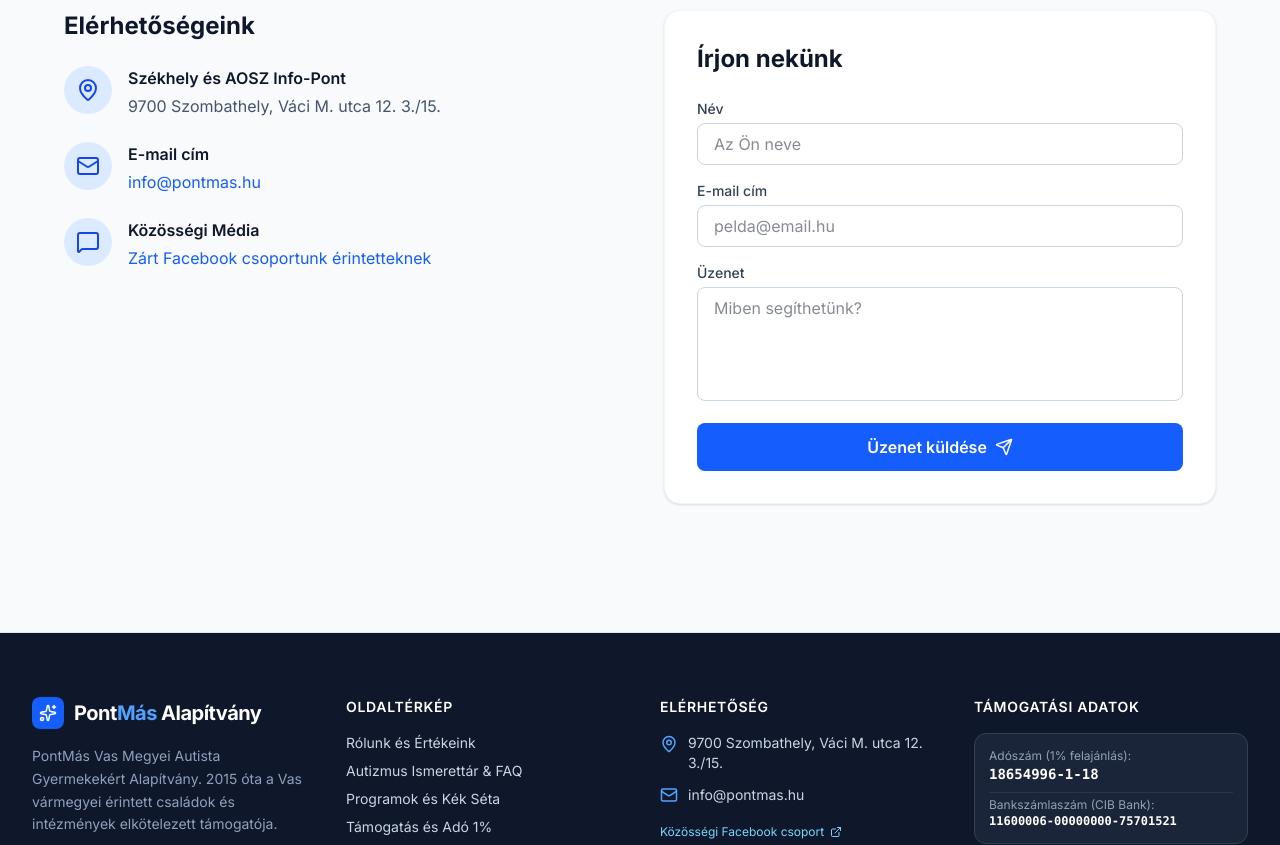
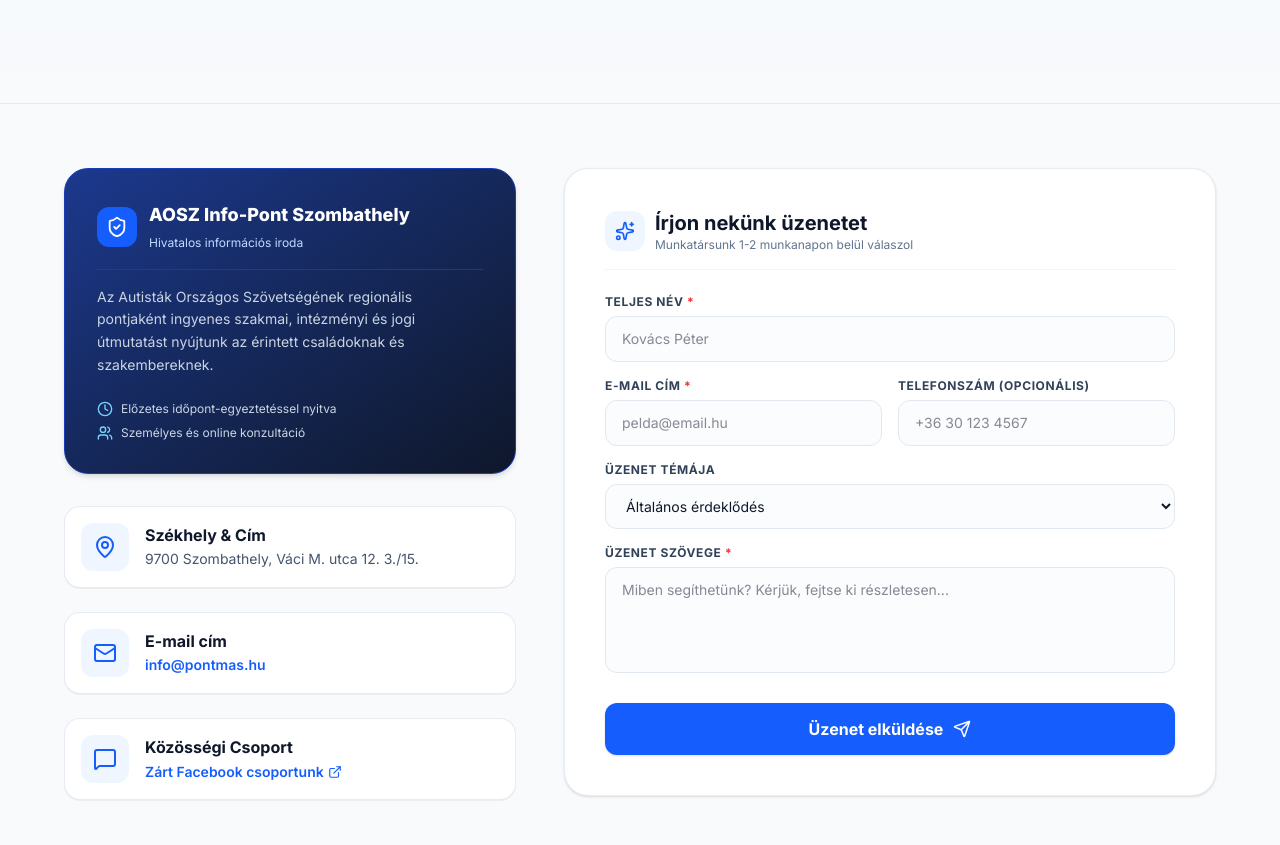
Before and after one commit to pohi99999/pontmas, a Next.js app: page /kapcsolat in a window 1280 px wide. Shown: the part 360-1205 px from the top of the page. Built offline with nearby package versions, Linux system fonts and the light colour scheme.

Commit message:
feat(contact): Revamp Contact page with AOSZ Info-Point details, interactive validated ContactForm

```diff
--- a/src/app/kapcsolat/page.tsx
+++ b/src/app/kapcsolat/page.tsx
@@ -1,62 +1,112 @@
-import { MapPin, Mail, MessageSquare } from 'lucide-react';
+import { MapPin, Mail, MessageSquare, Clock, ShieldCheck, Sparkles, ExternalLink, Users } from 'lucide-react';
+import SectionHeader from '@/components/ui/SectionHeader';
 import ContactForm from '@/components/forms/ContactForm';
 
 export default function KapcsolatPage() {
   return (
-    <div className="pb-16">
-      <section className="bg-slate-50 pt-12 pb-16 border-b border-slate-200">
-        <div className="container mx-auto px-4 text-center">
-          <h1 className="text-4xl font-extrabold text-slate-900 mb-4">Kapcsolat</h1>
-          <p className="max-w-2xl mx-auto text-lg text-slate-600">
-            Lépjen velünk kapcsolatba kérdéseivel, vagy látogasson el az AOSZ Info-Pont irodába Szombathelyen.
-          </p>
+    <div className="pb-20">
+
+      {/* 1. Fejléc szekció */}
+      <section className="bg-gradient-to-b from-blue-50/80 to-slate-50 pt-16 pb-16 md:pt-20 md:pb-20 border-b border-slate-200/80">
+        <div className="container mx-auto px-4 sm:px-6 lg:px-8 text-center">
+          <SectionHeader
+            badge="Elérhetőség"
+            badgeIcon={<Sparkles size={14} />}
+            title="Lépjen kapcsolatba velünk!"
+            subtitle="Forduljon hozzánk bizalommal kérdéseivel, tanácsadási igényével, vagy látogasson el személyesen szombathelyi AOSZ Info-Pont irodánkba."
+            align="center"
+          />
         </div>
       </section>
 
-      <section className="container mx-auto px-4 py-16">
-        <div className="max-w-6xl mx-auto grid md:grid-cols-2 gap-12">
+      {/* 2. Kapcsolati és Irodai Információk + Form */}
+      <section className="container mx-auto px-4 sm:px-6 lg:px-8 py-16">
+        <div className="max-w-6xl mx-auto grid lg:grid-cols-12 gap-12">
 
-          {/* Elérhetőségek */}
-          <div>
-            <h2 className="text-2xl font-bold text-slate-900 mb-6">Elérhetőségeink</h2>
-            <div className="space-y-6 mb-8">
-              <div className="flex items-start">
-                <div className="bg-blue-100 p-3 rounded-full text-blue-700 mr-4 flex-shrink-0">
+          {/* Bal oszlop: Elérhetőségek és AOSZ Info-Pont */}
+          <div className="lg:col-span-5 space-y-8">
+
+            {/* AOSZ Info-Pont Doboz */}
+            <div className="bg-gradient-to-br from-blue-900 to-slate-900 text-white rounded-3xl p-8 shadow-md border border-blue-800 space-y-4">
+              <div className="flex items-center gap-3 border-b border-blue-800/80 pb-4">
+                <div className="w-10 h-10 rounded-xl bg-blue-600 flex items-center justify-center text-white">
+                  <ShieldCheck size={22} />
+                </div>
+                <div>
+                  <h3 className="font-extrabold text-lg">AOSZ Info-Pont Szombathely</h3>
+                  <span className="text-xs text-blue-200">Hivatalos információs iroda</span>
+                </div>
+              </div>
+
+              <p className="text-sm text-slate-300 leading-relaxed">
+                Az Autisták Országos Szövetségének regionális pontjaként ingyenes szakmai, intézményi és jogi útmutatást nyújtunk az érintett családoknak és szakembereknek.
+              </p>
+
+              <div className="pt-2 space-y-2 text-xs text-slate-300">
+                <div className="flex items-center gap-2">
+                  <Clock size={16} className="text-sky-300 flex-shrink-0" />
+                  <span>Előzetes időpont-egyeztetéssel nyitva</span>
+                </div>
+                <div className="flex items-center gap-2">
+                  <Users size={16} className="text-sky-300 flex-shrink-0" />
+                  <span>Személyes és online konzultáció</span>
+                </div>
+              </div>
+            </div>
+
+            {/* Közvetlen elérhetőségek */}
+            <div className="space-y-6">
+              <div className="flex items-start gap-4 p-4 rounded-2xl bg-white border border-slate-200/80 shadow-2xs">
+                <div className="w-12 h-12 rounded-xl bg-blue-50 text-blue-600 flex items-center justify-center flex-shrink-0">
                   <MapPin size={24} />
                 </div>
                 <div>
-                  <h3 className="font-semibold text-slate-900">Székhely és AOSZ Info-Pont</h3>
-                  <p className="text-slate-600 mt-1">9700 Szombathely, Váci M. utca 12. 3./15.</p>
+                  <h4 className="font-bold text-slate-900 text-base">Székhely & Cím</h4>
+                  <p className="text-slate-600 text-sm mt-0.5">9700 Szombathely, Váci M. utca 12. 3./15.</p>
                 </div>
               </div>
-              <div className="flex items-start">
-                <div className="bg-blue-100 p-3 rounded-full text-blue-700 mr-4 flex-shrink-0">
+
+              <div className="flex items-start gap-4 p-4 rounded-2xl bg-white border border-slate-200/80 shadow-2xs">
+                <div className="w-12 h-12 rounded-xl bg-blue-50 text-blue-600 flex items-center justify-center flex-shrink-0">
                   <Mail size={24} />
                 </div>
                 <div>
-                  <h3 className="font-semibold text-slate-900">E-mail cím</h3>
-                  <a href="mailto:info@pontmas.hu" className="text-blue-600 hover:underline mt-1 block">info@pontmas.hu</a>
+                  <h4 className="font-bold text-slate-900 text-base">E-mail cím</h4>
+                  <a href="mailto:info@pontmas.hu" className="text-blue-600 hover:text-blue-800 font-semibold text-sm mt-0.5 block">
+                    info@pontmas.hu
+                  </a>
                 </div>
               </div>
-              <div className="flex items-start">
-                <div className="bg-blue-100 p-3 rounded-full text-blue-700 mr-4 flex-shrink-0">
+
+              <div className="flex items-start gap-4 p-4 rounded-2xl bg-white border border-slate-200/80 shadow-2xs">
+                <div className="w-12 h-12 rounded-xl bg-blue-50 text-blue-600 flex items-center justify-center flex-shrink-0">
                   <MessageSquare size={24} />
                 </div>
                 <div>
-                  <h3 className="font-semibold text-slate-900">Közösségi Média</h3>
-                  <a href="https://www.facebook.com/groups/1622445488007296/?locale=hu_HU" target="_blank" rel="noopener noreferrer" className="text-blue-600 hover:underline mt-1 block">
-                    Zárt Facebook csoportunk érintetteknek
+                  <h4 className="font-bold text-slate-900 text-base">Közösségi Csoport</h4>
+                  <a
+                    href="https://www.facebook.com/groups/1622445488007296/?locale=hu_HU"
+                    target="_blank"
+                    rel="noopener noreferrer"
+                    className="text-blue-600 hover:text-blue-800 font-semibold text-sm mt-0.5 inline-flex items-center gap-1"
+                  >
+                    <span>Zárt Facebook csoportunk</span>
+                    <ExternalLink size={14} />
                   </a>
                 </div>
               </div>
             </div>
+
           </div>
 
-          {/* Dinamikus Üzenetküldő űrlap */}
-          <ContactForm />
+          {/* Jobb oszlop: Kapcsolati űrlap */}
+          <div className="lg:col-span-7">
+            <ContactForm />
+          </div>
 
         </div>
       </section>
+
     </div>
   );
 }
--- a/src/components/forms/ContactForm.tsx
+++ b/src/components/forms/ContactForm.tsx
@@ -1,56 +1,189 @@
 "use client";
 
-import { useState } from 'react';
-import { Send, CheckCircle2 } from 'lucide-react';
+import React, { useState } from 'react';
+import { Send, CheckCircle2, Sparkles, AlertCircle } from 'lucide-react';
+import Button from '@/components/ui/Button';
 
 export default function ContactForm() {
+  const [formData, setFormData] = useState({
+    nev: '',
+    email: '',
+    telefon: '',
+    tema: 'altalanos',
+    uzenet: '',
+  });
   const [isSubmitting, setIsSubmitting] = useState(false);
   const [isSuccess, setIsSuccess] = useState(false);
+  const [errorMsg, setErrorMsg] = useState('');
+
+  const handleChange = (e: React.ChangeEvent<HTMLInputElement | HTMLTextAreaElement | HTMLSelectElement>) => {
+    const { name, value } = e.target;
+    setFormData(prev => ({ ...prev, [name]: value }));
+  };
 
   const handleSubmit = async (e: React.FormEvent<HTMLFormElement>) => {
     e.preventDefault();
+    setErrorMsg('');
+
+    if (!formData.nev || !formData.email || !formData.uzenet) {
+      setErrorMsg('Kérjük, töltse ki az összes kötelező mezőt!');
+      return;
+    }
+
     setIsSubmitting(true);
 
-    // Szimulált API hívás (később ide jöhet a valós webhook vagy API route)
-    setTimeout(() => {
+    try {
+      // Szimulált kliensoldali beküldés (későbbi API bővíthetőséggel)
+      await new Promise(resolve => setTimeout(resolve, 800));
       setIsSubmitting(false);
       setIsSuccess(true);
-
-      // 5 másodperc múlva visszaállítjuk az űrlapot alapállapotba
-      setTimeout(() => setIsSuccess(false), 5000);
-    }, 1500);
+    } catch {
+      setIsSubmitting(false);
+      setErrorMsg('Hiba történt az üzenet küldése során. Kérjük, próbálja újra később.');
+    }
   };
 
   if (isSuccess) {
     return (
-      <div className="bg-green-50 border border-green-200 rounded-2xl p-8 flex flex-col items-center justify-center text-center h-full min-h-[350px] animate-in fade-in duration-500">
-        <CheckCircle2 size={48} className="text-green-500 mb-4" />
+      <div className="bg-emerald-50 border border-emerald-200/80 rounded-3xl p-8 sm:p-10 flex flex-col items-center justify-center text-center h-full min-h-[400px] shadow-sm">
+        <div className="w-16 h-16 rounded-full bg-emerald-100 text-emerald-600 flex items-center justify-center mb-6">
+          <CheckCircle2 size={36} />
+        </div>
         <h3 className="text-2xl font-bold text-slate-900 mb-2">Köszönjük megkeresését!</h3>
-        <p className="text-slate-600">Üzenetét sikeresen továbbítottuk. Hamarosan felvesszük Önnel a kapcsolatot.</p>
+        <p className="text-slate-600 text-sm sm:text-base max-w-md mb-6 leading-relaxed">
+          Üzenetét sikeresen megkaptuk. Alapítványunk munkatársai hamarosan felveszik Önnel a kapcsolatot a megadott elérhetőségeken.
+        </p>
+        <Button
+          variant="outline"
+          size="sm"
+          onClick={() => {
+            setIsSuccess(false);
+            setFormData({ nev: '', email: '', telefon: '', tema: 'altalanos', uzenet: '' });
+          }}
+        >
+          Új üzenet küldése
+        </Button>
       </div>
     );
   }
 
   return (
-    <div className="bg-white rounded-2xl shadow-sm border border-slate-100 p-8">
-      <h2 className="text-2xl font-bold text-slate-900 mb-6">Írjon nekünk</h2>
-      <form onSubmit={handleSubmit} className="space-y-4">
-        <div>
-          <label htmlFor="nev" className="block text-sm font-medium text-slate-700 mb-1">Név</label>
-          <input required type="text" id="nev" className="w-full px-4 py-2 border border-slate-300 rounded-lg focus:ring-2 focus:ring-blue-600 focus:border-transparent outline-none transition-all" placeholder="Az Ön neve" />
+    <div className="bg-white rounded-3xl shadow-sm border border-slate-200/80 p-8 sm:p-10">
+      <div className="flex items-center gap-2.5 mb-6 border-b border-slate-100 pb-4">
+        <div className="w-10 h-10 rounded-xl bg-blue-50 text-blue-600 flex items-center justify-center">
+          <Sparkles size={20} />
         </div>
         <div>
-          <label htmlFor="email" className="block text-sm font-medium text-slate-700 mb-1">E-mail cím</label>
-          <input required type="email" id="email" className="w-full px-4 py-2 border border-slate-300 rounded-lg focus:ring-2 focus:ring-blue-600 focus:border-transparent outline-none transition-all" placeholder="pelda@email.hu" />
+          <h3 className="text-xl font-bold text-slate-900">Írjon nekünk üzenetet</h3>
+          <p className="text-xs text-slate-500">Munkatársunk 1-2 munkanapon belül válaszol</p>
         </div>
+      </div>
+
+      {errorMsg && (
+        <div className="mb-6 p-4 rounded-xl bg-red-50 border border-red-200 text-red-700 text-xs font-semibold flex items-center gap-2">
+          <AlertCircle size={16} className="flex-shrink-0" />
+          <span>{errorMsg}</span>
+        </div>
+      )}
+
+      <form onSubmit={handleSubmit} className="space-y-4" noValidate={false}>
         <div>
-          <label htmlFor="uzenet" className="block text-sm font-medium text-slate-700 mb-1">Üzenet</label>
-          <textarea required id="uzenet" rows={4} className="w-full px-4 py-2 border border-slate-300 rounded-lg focus:ring-2 focus:ring-blue-600 focus:border-transparent outline-none transition-all resize-none" placeholder="Miben segíthetünk?"></textarea>
+          <label htmlFor="nev" className="block text-xs font-bold uppercase tracking-wider text-slate-700 mb-1.5">
+            Teljes név <span className="text-red-500">*</span>
+          </label>
+          <input
+            required
+            type="text"
+            id="nev"
+            name="nev"
+            value={formData.nev}
+            onChange={handleChange}
+            className="w-full px-4 py-3 border border-slate-200 rounded-xl focus:ring-2 focus:ring-blue-600 focus:border-transparent outline-none transition-all text-sm text-slate-900 bg-slate-50/50"
+            placeholder="Kovács Péter"
+          />
         </div>
-        <button disabled={isSubmitting} type="submit" className="w-full bg-blue-600 text-white font-semibold py-3 px-4 rounded-lg hover:bg-blue-700 transition-colors flex items-center justify-center disabled:opacity-70 disabled:cursor-not-allowed">
-          {isSubmitting ? 'Küldés folyamatban...' : 'Üzenet küldése'}
-          {!isSubmitting && <Send size={18} className="ml-2" />}
-        </button>
+
+        <div className="grid sm:grid-cols-2 gap-4">
+          <div>
+            <label htmlFor="email" className="block text-xs font-bold uppercase tracking-wider text-slate-700 mb-1.5">
+              E-mail cím <span className="text-red-500">*</span>
+            </label>
+            <input
+              required
+              type="email"
+              id="email"
+              name="email"
+              value={formData.email}
+              onChange={handleChange}
+              className="w-full px-4 py-3 border border-slate-200 rounded-xl focus:ring-2 focus:ring-blue-600 focus:border-transparent outline-none transition-all text-sm text-slate-900 bg-slate-50/50"
+              placeholder="pelda@email.hu"
+            />
+          </div>
+
+          <div>
+            <label htmlFor="telefon" className="block text-xs font-bold uppercase tracking-wider text-slate-700 mb-1.5">
+              Telefonszám (opcionális)
+            </label>
+            <input
+              type="tel"
+              id="telefon"
+              name="telefon"
+              value={formData.telefon}
+              onChange={handleChange}
+              className="w-full px-4 py-3 border border-slate-200 rounded-xl focus:ring-2 focus:ring-blue-600 focus:border-transparent outline-none transition-all text-sm text-slate-900 bg-slate-50/50"
+              placeholder="+36 30 123 4567"
+            />
+          </div>
+        </div>
+
+        <div>
+          <label htmlFor="tema" className="block text-xs font-bold uppercase tracking-wider text-slate-700 mb-1.5">
+            Üzenet témája
+          </label>
+          <select
+            id="tema"
+            name="tema"
+            value={formData.tema}
+            onChange={handleChange}
+            className="w-full px-4 py-3 border border-slate-200 rounded-xl focus:ring-2 focus:ring-blue-600 focus:border-transparent outline-none transition-all text-sm text-slate-900 bg-slate-50/50 cursor-pointer"
+          >
+            <option value="altalanos">Általános érdeklődés</option>
+            <option value="szulo">Szülői segítségkérés / Szülőklub</option>
+            <option value="aosz">AOSZ Info-Pont tanácsadás</option>
+            <option value="tabor">Nyári tábor és rendezvények</option>
+            <option value="intezmeny">Intézményi együttműködés</option>
+            <option value="tamogatas">Támogatás és Céges CSR</option>
+          </select>
+        </div>
+
+        <div>
+          <label htmlFor="uzenet" className="block text-xs font-bold uppercase tracking-wider text-slate-700 mb-1.5">
+            Üzenet szövege <span className="text-red-500">*</span>
+          </label>
+          <textarea
+            required
+            id="uzenet"
+            name="uzenet"
+            rows={4}
+            value={formData.uzenet}
+            onChange={handleChange}
+            className="w-full px-4 py-3 border border-slate-200 rounded-xl focus:ring-2 focus:ring-blue-600 focus:border-transparent outline-none transition-all text-sm text-slate-900 bg-slate-50/50 resize-none"
+            placeholder="Miben segíthetünk? Kérjük, fejtse ki részletesen..."
+          />
+        </div>
+
+        <div className="pt-2">
+          <Button
+            disabled={isSubmitting}
+            type="submit"
+            variant="primary"
+            size="lg"
+            fullWidth
+            rightIcon={!isSubmitting ? <Send size={18} /> : undefined}
+          >
+            {isSubmitting ? 'Küldés folyamatban...' : 'Üzenet elküldése'}
+          </Button>
+        </div>
       </form>
     </div>
   );
```
Also changed, not shown: 1 other file (tests, documents, lock files or other folders).
